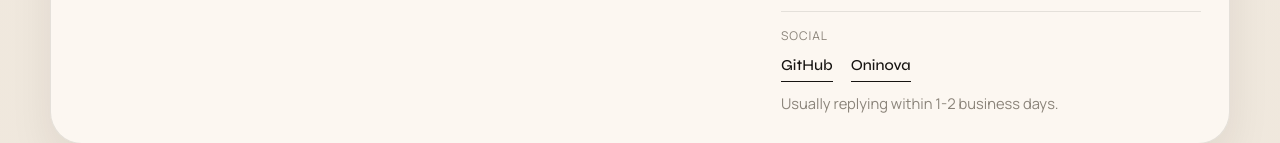
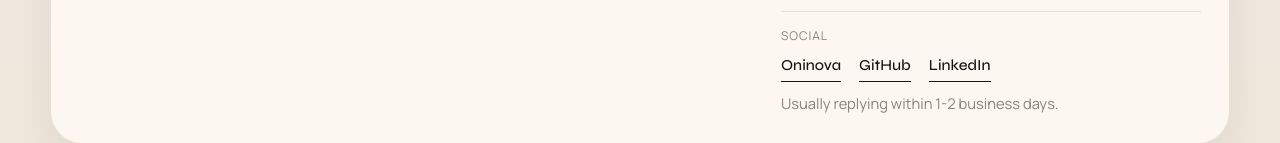
Before and after one commit to egzonkadrija/PORTOFOLIO-APP, a plain HTML site: page index.html in a window 1280 px wide. Shown: the part 4885-5028 px from the top of the page. Drawn offline with Linux system fonts and the light colour scheme.

Commit message:
Add LinkedIn to contact links

```diff
--- a/index.html
+++ b/index.html
@@ -334,8 +334,9 @@
             <div class="contact-meta-item">
               <span>Social</span>
               <div class="contact-links">
+                <a href="https://oninova.net/" class="text-link" target="_blank" rel="noreferrer">Oninova</a>
                 <a href="https://github.com/egzonkadrija" class="text-link" target="_blank" rel="noreferrer">GitHub</a>
-                <a href="https://oninova.net/" class="text-link" target="_blank" rel="noreferrer">Oninova</a>
+                <a href="https://www.linkedin.com/in/egzon-kdr/" class="text-link" target="_blank" rel="noreferrer">LinkedIn</a>
               </div>
             </div>
             <p class="contact-note">Usually replying within 1-2 business days.</p>
```
